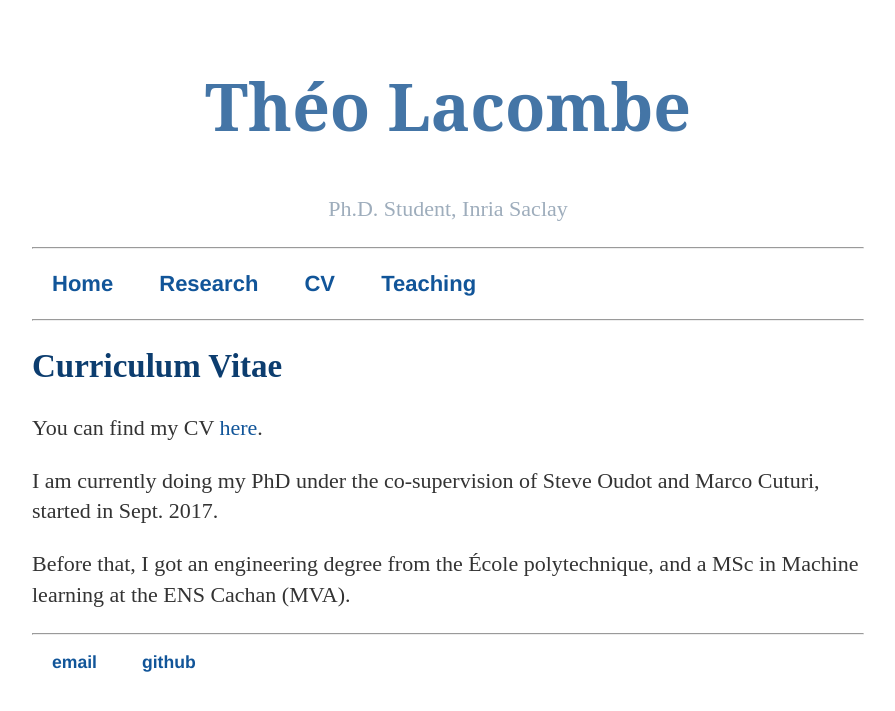
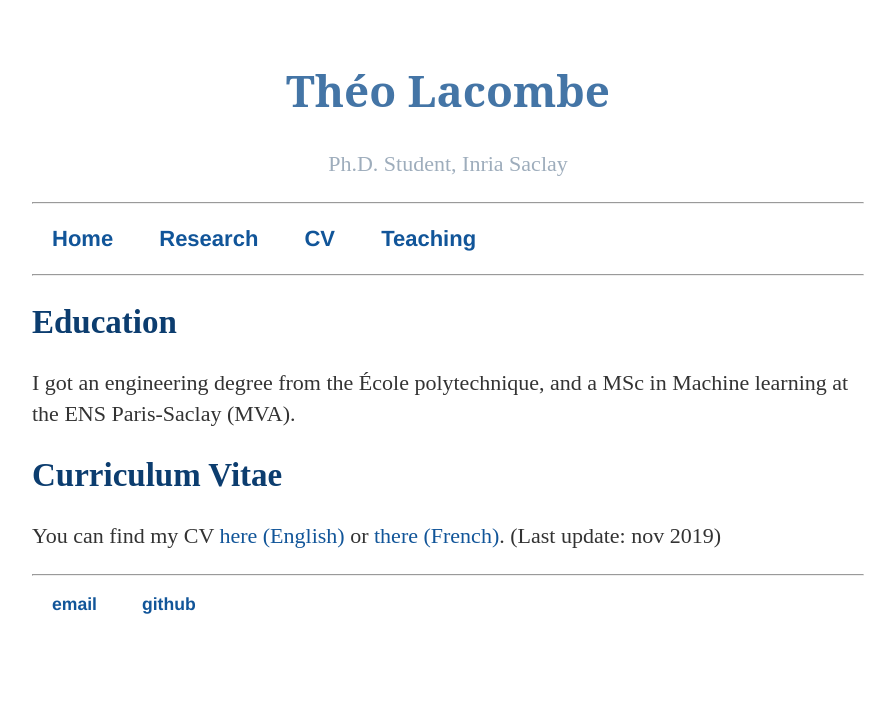
Before and after one commit to tlacombe/tlacombe.github.io, a Jekyll site: the page built from curriculum/index.html, in a window 1280 px wide. Shown: the top 711 px of the page, without its empty margins (192-1087 px from the left). Built offline with Jekyll 4.4.1, drawn with Linux system fonts in a browser that asks for light colours.

Commit message:
update CV

```diff
--- a/css/main.css
+++ b/css/main.css
@@ -25,13 +25,14 @@ a:hover {
     text-decoration: underline;
 }
 h1 {
-    font-size: 3em;
+    font-size: 2em;
     font-family:'Serif', 'Helvetica', 'Arial', 'Sans-Serif';
     color: #4475A6;
 }
 h1.title {
     text-align: center;
 }
+
 h2 {
     color:#0C3D6F;
 }
--- a/curriculum/index.html
+++ b/curriculum/index.html
@@ -2,8 +2,8 @@
 layout: default
 title: CV Theo Lacombe
 ---
+<h2>Education</h2>
+<p>I got an engineering degree from the École polytechnique, and a MSc in Machine learning at the ENS Paris-Saclay (MVA).</p>
+
 <h2>Curriculum Vitae</h2>
-<p>You can find my CV <a href="CV_Lacombe.pdf">here</a>.</p>
-
-<p>I am currently doing my PhD under the co-supervision of Steve Oudot and Marco Cuturi, started in Sept. 2017.</p>
-<p>Before that, I got an engineering degree from the École polytechnique, and a MSc in Machine learning at the ENS Cachan (MVA).</p>
+<p>You can find my CV <a href="CV_Lacombe.pdf">here (English)</a> or <a href="CV_Lacombe_FR.pdf">there (French)</a>. (Last update: nov 2019)</p>
```
Also changed, not shown: 1 other file.
